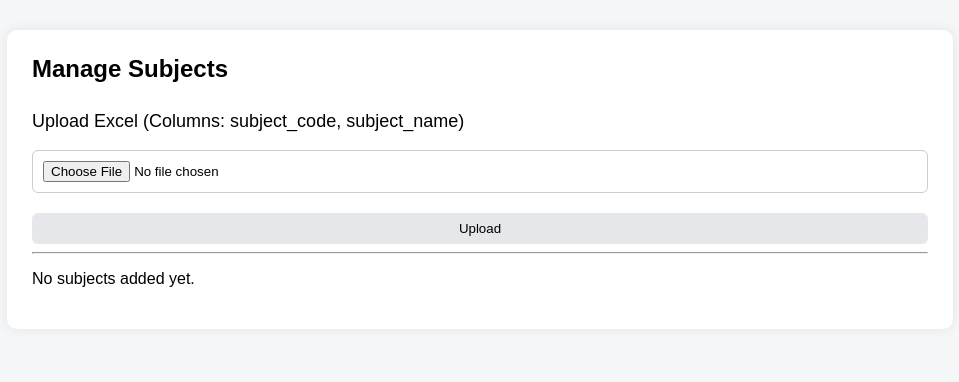
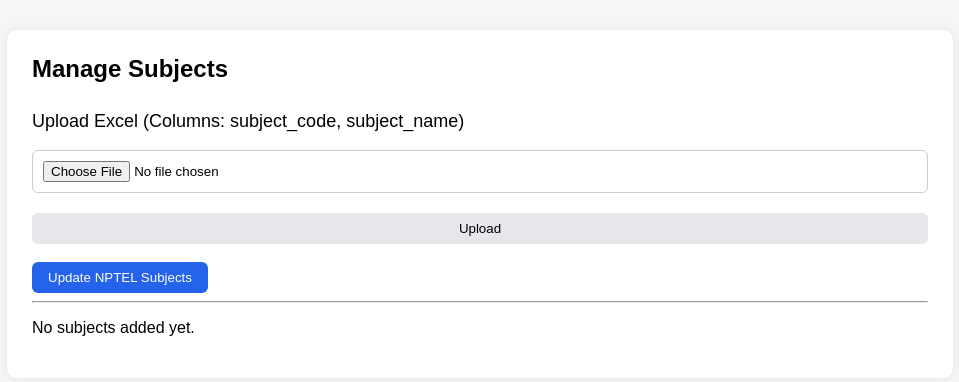
Before and after one commit to AkshitaChadha/NPTELResultAutomation, a Flask app: template nptel_result_system/templates/manage_subjects.html in a window 1280 px wide. Shown: the part 59-441 px from the top of the page, without its empty margins (160-1119 px from the left). Run offline with Flask 3, Linux system fonts and the light colour scheme; the template is opened without the code that fills it, so the values that code supplies are empty.

Commit message:
Corrected excel re-upload

```diff
--- a/nptel_result_system/app.py
+++ b/nptel_result_system/app.py
@@ -366,18 +366,16 @@ def map_nptel_subjects():
 
 @app.route("/save_nptel_subjects", methods=["POST"])
 def save_nptel_subjects():
-
     if not hod_required():
         return redirect("/login")
 
     selected = request.form.getlist("nptel_subjects")
-
-    conn = get_db_connection()
-
-    # 🔴 Reset all
+    conn = get_db_connection()
+
+    # 1️⃣ Reset all subjects
     conn.execute("UPDATE subjects_master SET is_nptel = 0")
 
-    # 🟢 Mark selected
+    # 2️⃣ Mark selected as NPTEL
     if selected:
         conn.execute(
             f"""
@@ -388,11 +386,22 @@ def save_nptel_subjects():
             selected
         )
 
+        # 3️⃣ 🔥 REMOVE mappings of subjects which are NO LONGER NPTEL
+        conn.execute(
+            f"""
+            DELETE FROM nptel_subject_mapping
+            WHERE subject_id NOT IN ({",".join(["?"] * len(selected))})
+            """,
+            selected
+        )
+    else:
+        # If nothing selected → clear all mappings
+        conn.execute("DELETE FROM nptel_subject_mapping")
+
     conn.commit()
     conn.close()
 
-    # ✅ GO BACK TO MANAGE SUBJECTS
-    return redirect("/map_nptel_subjects")
+    return redirect("/manage_subjects")
 
 @app.route("/get_nptel_subjects")
 def get_nptel_subjects():
@@ -1951,9 +1960,12 @@ def manage_subjects():
 
         if code and name:
             conn.execute(
-                "INSERT INTO subjects_master (subject_code, subject_name) VALUES (?, ?)",
-                (code.strip().upper(), name.strip())
-            )
+            """
+            INSERT OR IGNORE INTO subjects_master (subject_code, subject_name)
+            VALUES (?, ?)
+            """,
+            (code, name)
+        )
             conn.commit()
 
         conn.close()
@@ -1979,7 +1991,11 @@ def manage_subjects():
 
                 if code and name:
                     conn.execute(
-                        "INSERT INTO subjects_master (subject_code, subject_name) VALUES (?, ?)",
+                        """
+                        INSERT OR IGNORE INTO subjects_master
+                        (subject_code, subject_name)
+                        VALUES (?, ?)
+                        """,
                         (code, name)
                     )
 
@@ -1987,7 +2003,6 @@ def manage_subjects():
 
         conn.close()
         return redirect("/mark_nptel_subjects")
-
     # ==================================================
     # ✅ GET → SHOW MAPPED NPTEL SUBJECTS
     # ==================================================
--- a/nptel_result_system/templates/manage_subjects.html
+++ b/nptel_result_system/templates/manage_subjects.html
@@ -54,6 +54,15 @@
 
 <button class="secondary-btn">Upload</button>
 </form>
+<br>
+
+<!-- ✅ Update NPTEL Subjects -->
+    <a href="/mark_nptel_subjects">
+        <button class="primary-btn">
+            Update NPTEL Subjects
+        </button>
+    </a>
+
 
 
 <hr>
--- a/nptel_result_system/templates/mark_nptel_subjects.html
+++ b/nptel_result_system/templates/mark_nptel_subjects.html
@@ -34,7 +34,7 @@
             <tr>
                 <td style="text-align:center;">
                     <input type="checkbox"
-                           name="nptel_subjects"
+                           name="nptel_subjects[]"
                            value="{{ s.id }}"
                            {% if s.is_nptel == 1 %}checked{% endif %}>
                 </td>
```
Also changed, not shown: nptel_result_system/database.db.
